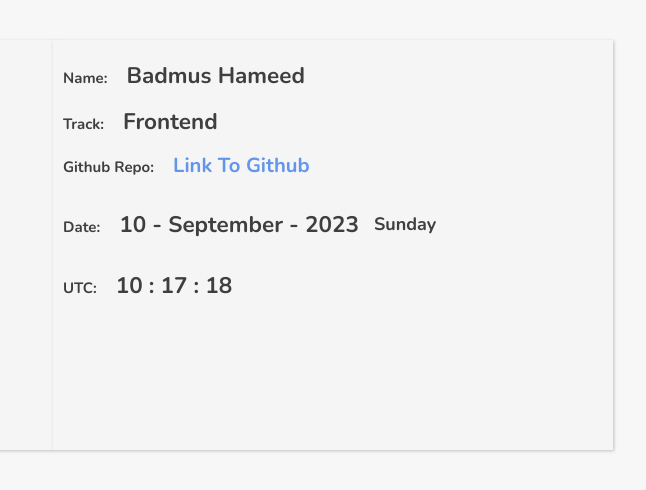
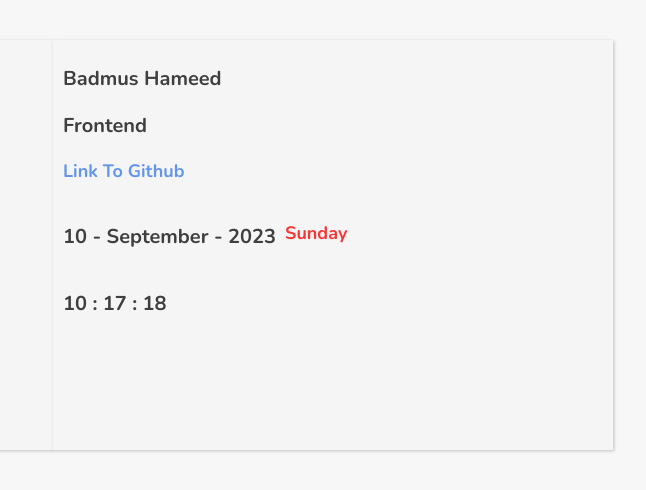
Before and after one commit to Badmatrix/stage-one, a plain HTML site: page index.html in a window 1280 px wide. Shown: the full height of the page, 507-1153 px from the left. Drawn offline with nearby package versions, Linux system fonts and the light colour scheme; a web font is replaced by a local one.

Commit message:
updating html tags

```diff
--- a/index.html
+++ b/index.html
@@ -14,24 +14,20 @@
     <div class="wrapper">
         <div class="flex-contain">
             <div class="box img-box">
-                <img data-testid="slackDisplayImage" class="" src="/Saved Pictures/IMG_5108.jpg" alt="">
+                <img data-testid="slackDisplayImage"src="/Saved Pictures/IMG_5108.jpg" alt="badmus-hameed">
             </div>
             <div class="box wrapper-content">
                 <div class="content">
-                    <h3 data-testid="slackUserName">Name: <span>Badmus Hameed</span></h3>
-                    <h3 data-testid="myTrack">track: <span>Frontend</span></h3>
-                    <h3 data-testid=“githubURL”>Github repo: <span id="link"><a target="_blank" href="https://github.com/Badmatrix" title="click to go github">link to github</a></span></h3>
+                    <h3 data-testid="slackUserName">Badmus Hameed</span></h3>
+                    <h3 data-testid="myTrack">Frontend</h3>
+                    <h3 data-testid=“githubURL”><a target="_blank" href="https://github.com/Badmatrix" title="click to go github">link to github</a></h3>
                 </div>
-                <div class="">
-                    <div class="dates">
-                        <h3 id="date" class=""  data-testid="currentUTCTime"> Date: <span></span></h3>
-                        <h3 data-testid="currentDayOfTheWeek" id="day" class=""></h3>
-                    </div>
-
-                    <h3 id="utc" class="">UTC: <span></span></h3>
-
+                <div class="dates">
+                    <h3 id="date" data-testid="currentUTCTime"></h3>
+                    <h3 data-testid="currentDayOfTheWeek" id="day" class=""></h3>
+                    <h3 id="mil"></h3>
                 </div>
-
+                    <h3 id="utc" class=""></h3>
             </div>
         </div>
 
--- a/index.js
+++ b/index.js
@@ -1,6 +1,7 @@
-const timeStamp = document.querySelector('#utc span')
-const date = document.querySelector('#date span')
+const timeStamp = document.querySelector('#utc')
+const date = document.querySelector('#date')
 const days = document.querySelector('#day')
+const mili = document.querySelector('#mil')
 const monthNames = ['January', 'February', 'March', 'April', 'May', 'June',
   'July', 'August', 'September', 'October', 'November', 'December']
 const daysWeek = ['sunday', 'monday', 'tueday', 'wednesday', 'thursday', 'friday', 'saturday']
@@ -14,10 +15,11 @@ const timer = () => {
   const hour = ('0' + time.getHours()).slice(-2)
   const minute = ('0' + time.getMinutes()).slice(-2)
   const secs = ('0' + time.getSeconds()).slice(-2)
-
+  const milsecs = time.getMilliseconds()
   timeStamp.textContent = `${hour} : ${minute} : ${secs}`
   days.textContent = `${day}`
   date.textContent = ` ${todaysDate} - ${month} - ${year}`
+
 }
 // calling the function every seconds
 setInterval(() => {
--- a/styles.css
+++ b/styles.css
@@ -46,13 +46,10 @@ body{
 
 }
 .wrapper h3{
-    font-size: 15px;
+    font-size: 20px;
 }
-.wrapper h3 span{
-    font-size: 1.5em;
-    margin: 0 15px;
-}
-.content h3 span a{
+
+.content h3 a{
     color: cornflowerblue;
     text-decoration: none;
     font-size: 0.9em;
@@ -65,4 +62,6 @@ body{
 }
 #day{
     font-size: 18px;
+    margin-left: 9px;
+    color: rgb(247, 54, 54);
 }
```
